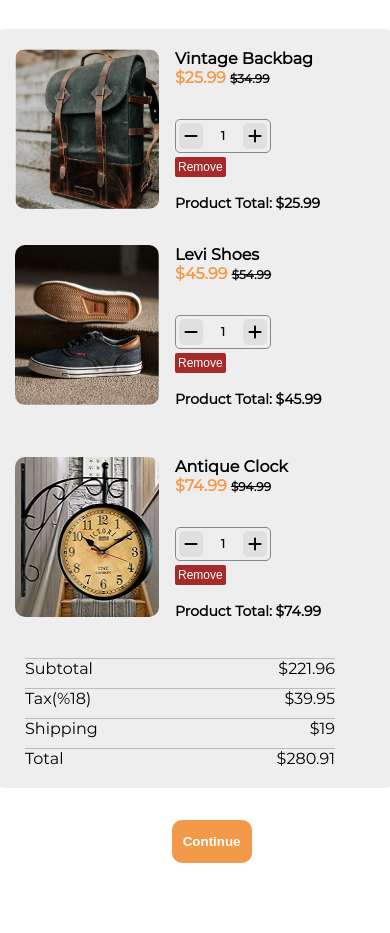
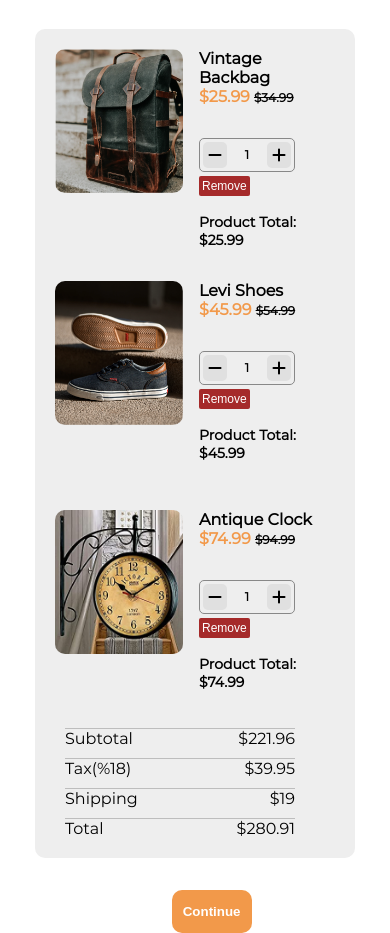
Before and after one commit to Muratbzc/Checkout_page_live, a plain HTML site: page index.html in a window 390 px wide. Shown: the part 52-985 px from the top of the page. Before the commit the page ends 915 px from the top, so only its background shows below. Drawn offline with Linux system fonts and the light colour scheme.

Commit message:
add media

```diff
--- a/style.scss
+++ b/style.scss
@@ -115,3 +115,13 @@ h1 {
   font-weight: 600;
   border: none;
 }
+
+@media screen and (max-width: 500px) {
+  .elements {
+    width: 20rem;
+    img {
+      width: 8rem;
+      height: 9rem;
+    }
+  }
+}
```
Also changed, not shown: style.css, 1 other file.
